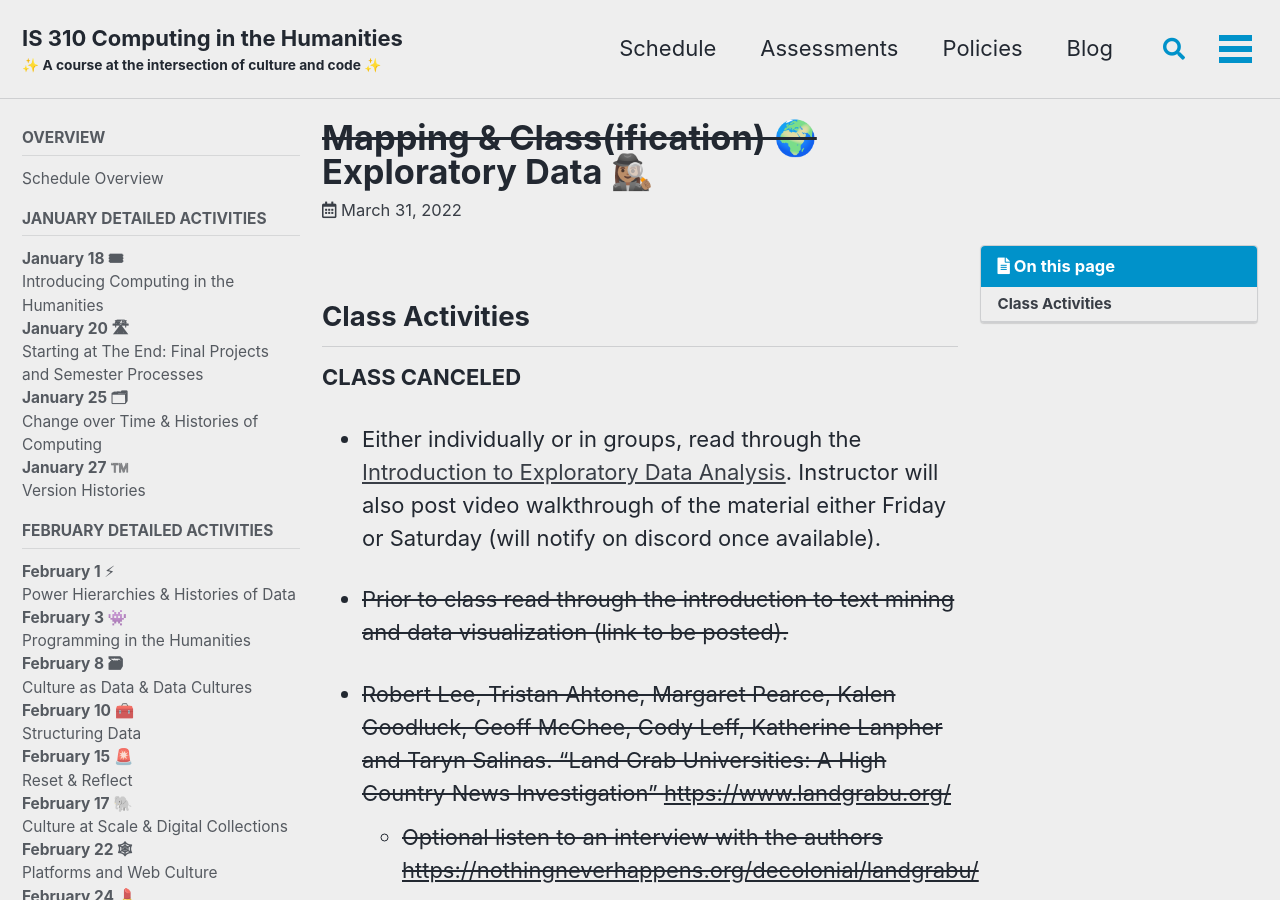
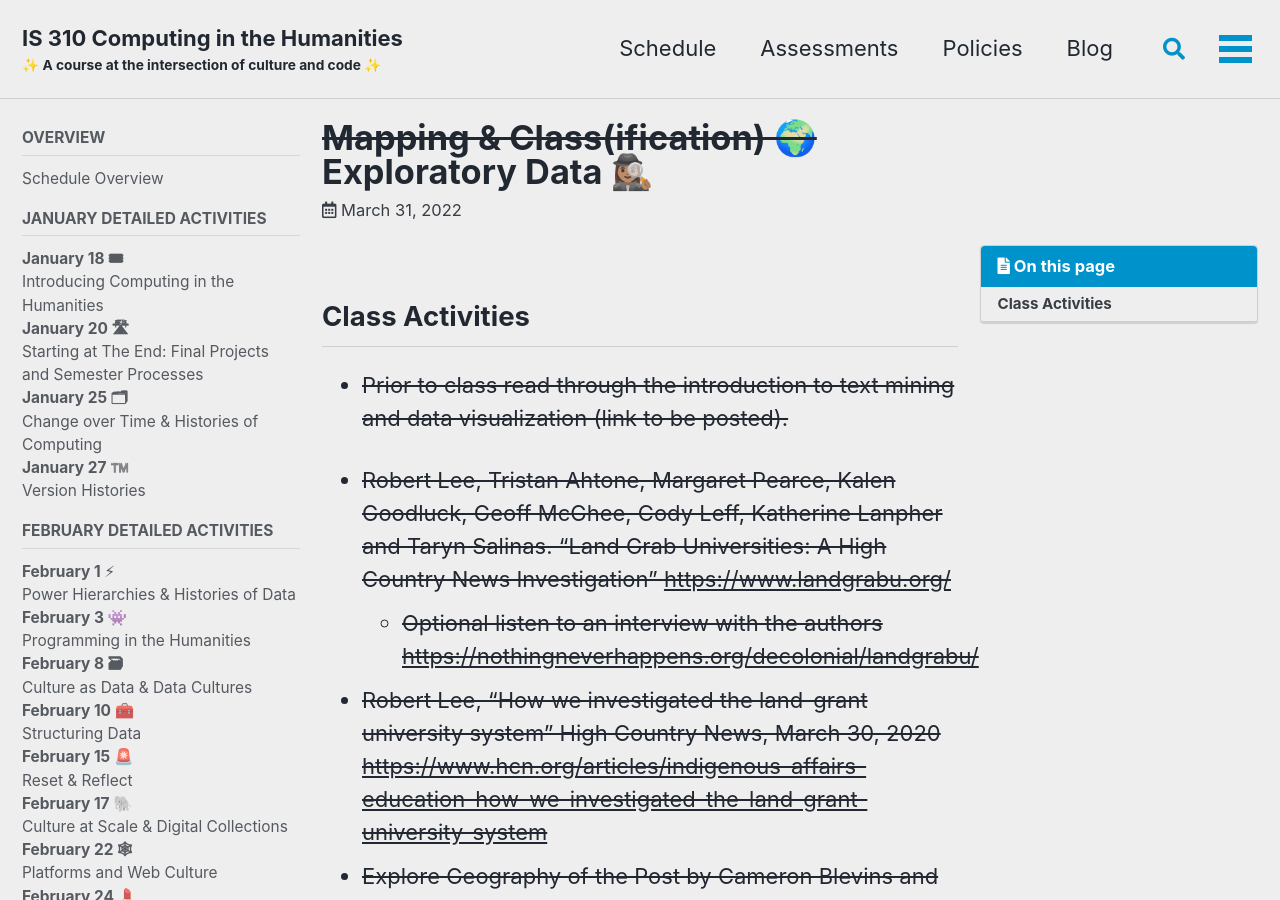
Before and after one commit to ZoeLeBlanc/is310-computing-humanities-2022, a Jekyll site: the page built from _schedule/20-mapping-and-classification.md, in a window 1280 px wide and 900 px high. Built offline with Jekyll 4.4.1, drawn with Linux system fonts in a browser that asks for light colours; cached includes are drawn as plain includes; our own code applies the rules of GitHub Pages for plain Markdown files.

Commit message:
updates for today

```diff
--- a/_schedule/20-mapping-and-classification.md
+++ b/_schedule/20-mapping-and-classification.md
@@ -8,9 +8,7 @@ class_date: 2022-03-31
 
 ## Class Activities
 
-**CLASS CANCELED**
 
-- Either individually or in groups, read through the [Introduction to Exploratory Data Analysis]({{site.baseurl}}/materials/exploratory-data-analysis/01-intro-eda). Instructor will also post video walkthrough of the material either Friday or Saturday (will notify on discord once available).
 
 - ~~Prior to class read through the introduction to text mining and data visualization (link to be posted).~~
 
```
